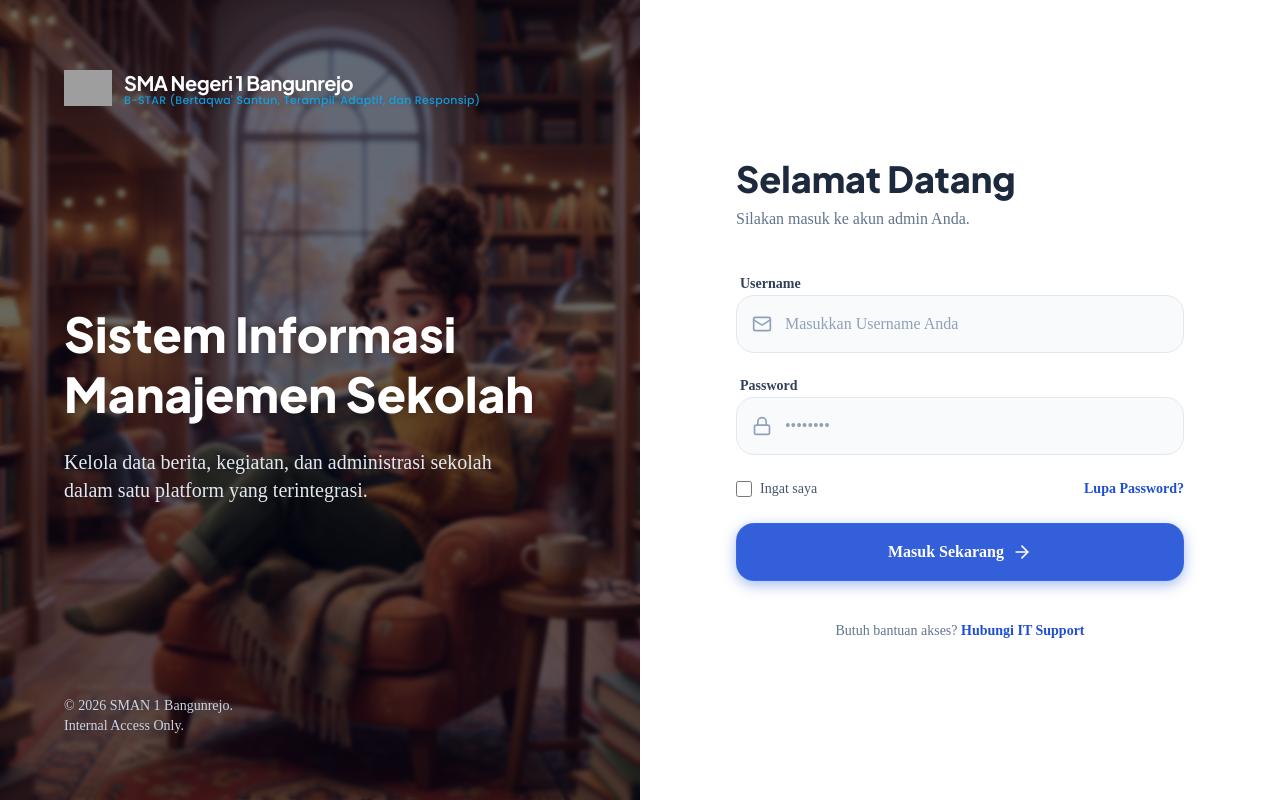
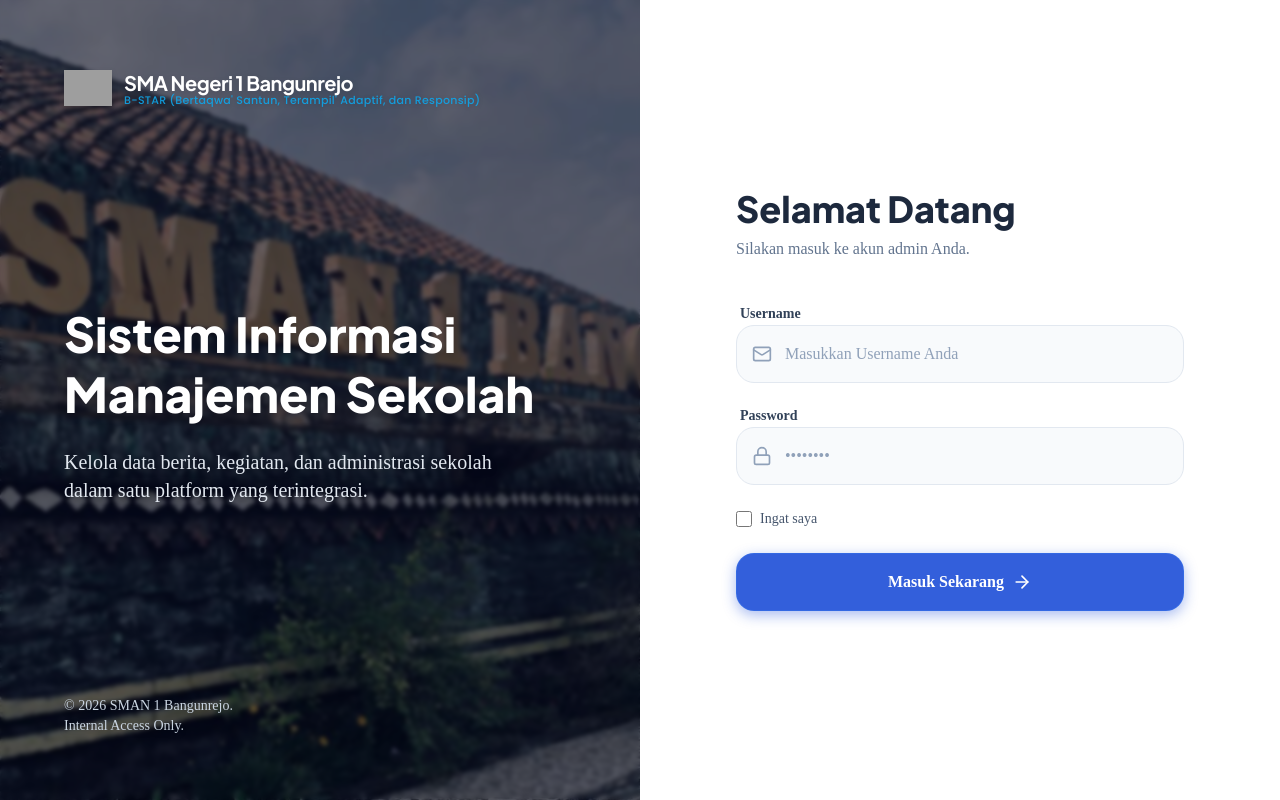
Before and after one commit to DikaRamadhani/web-sma, a Next.js app: page /main/auth/login in a window 1280 px wide. Built offline with nearby package versions, Linux system fonts and the light colour scheme; no server answers; grey boxes are pictures that could not be loaded.

Commit message:
minor: update

```diff
--- a/app/main/auth/login/page.tsx
+++ b/app/main/auth/login/page.tsx
@@ -41,7 +41,7 @@ export default function LoginPage() {
         {/* Background Image scoped to left side */}
         <div className="absolute inset-0 z-0">
           <Image
-            src="/img/library_reading_3d.png"
+            src="/img/3.jpeg"
             alt="Library 3D"
             fill
             className="object-cover"
@@ -157,12 +157,6 @@ export default function LoginPage() {
                 />
                 <span className="text-slate-600 font-medium">Ingat saya</span>
               </label>
-              <Link
-                href="#"
-                className="text-brand-primary font-semibold hover:text-brand-primary-dark transition-colors"
-              >
-                Lupa Password?
-              </Link>
             </div>
 
             <button
@@ -179,16 +173,6 @@ export default function LoginPage() {
               )}
             </button>
           </form>
-
-          <p className="text-center text-slate-500 text-sm">
-            Butuh bantuan akses?{" "}
-            <Link
-              href="/main/hubungi-kami"
-              className="text-brand-primary font-bold hover:text-brand-primary-dark transition-colors"
-            >
-              Hubungi IT Support
-            </Link>
-          </p>
         </div>
       </div>
     </div>
```
